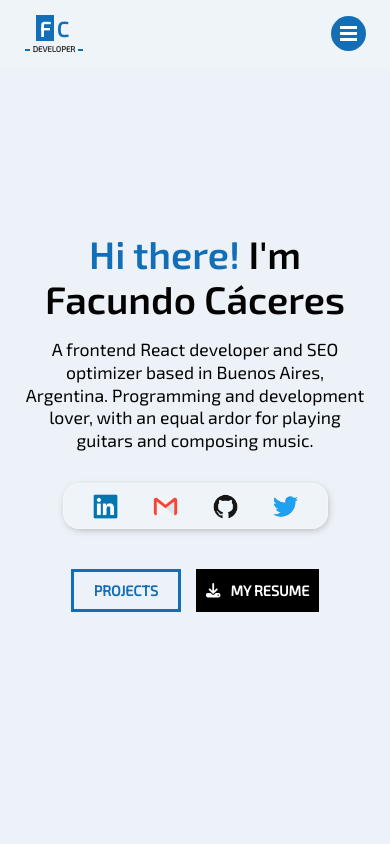
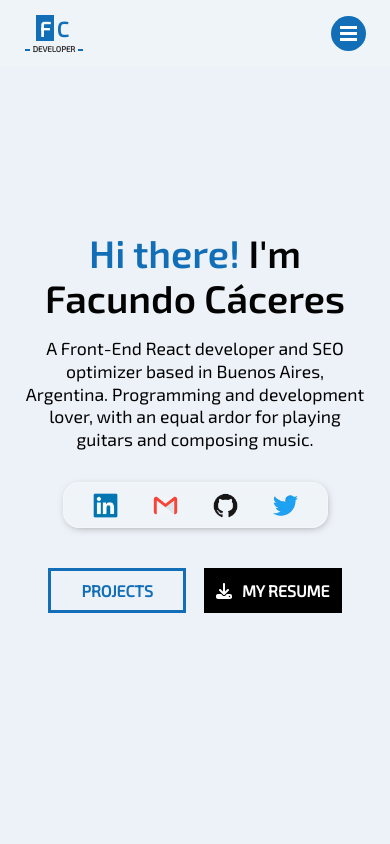
Before and after one commit to facudam/portfolio, a React (Vite) app: page / in a window 390 px wide. Shown: the top 844 px of the page. Built offline with nearby package versions, Linux system fonts and the light colour scheme.

Commit message:
moving typescript technology to Technologies I already work with and changing some sizes at header for mobile

```diff
--- a/src/components/Header/Header.css
+++ b/src/components/Header/Header.css
@@ -64,15 +64,15 @@
     display: flex;
     justify-content: center;
     align-items: center;
-    gap: 15px;
+    gap: 18px;
 }
 
 .main-header__link > a:first-child{
     position: relative;
-    padding: 10px 20px;
+    padding: 10px 30px;
     text-align: center;
     text-decoration: none;
-    font-size: .9rem;
+    font-size: 1rem;
     text-transform: uppercase;
     font-weight: 700;
     border: 3px solid var(--violet);
@@ -111,12 +111,12 @@
 
 .main-header__link a:nth-child(2) {
     position: relative;
-    padding: 10px 7px;
+    padding: 10px 9px;
     border: 3px solid var(--color-button);
     background-color: var(--color-button);
     color: #fff;
     text-decoration: none;
-    font-size: .9rem;
+    font-size: 1rem;
     font-weight: 700;
     text-transform: uppercase;
     transition: all 1s ease;
--- a/src/components/Header/Header.jsx
+++ b/src/components/Header/Header.jsx
@@ -12,7 +12,7 @@ export const Header = () => {
             <div className='introducing-titles'>
                 <div className='main-header__titles'>
                     <h1 className='title-font'><span>Hi there! </span>I'm Facundo Cáceres</h1>
-                    <p>A frontend React developer and SEO optimizer based in Buenos Aires, Argentina. Programming and development lover, with an equal ardor for playing guitars and composing music. </p>
+                    <p>A Front-End React developer and SEO optimizer based in Buenos Aires, Argentina. Programming and development lover, with an equal ardor for playing guitars and composing music. </p>
                     <div className='main-header__navigation'>
                         <ContactLink href='https://www.linkedin.com/in/facundo-caceres-dev/' src={ LINKEDIN } alt='linkedin logo' title='linkedin' />
                         <ContactLink href='mailto: facundocaceres.email@gmail.com' src={ GMAIL } alt='gmail logo' title='email' />
--- a/src/sections/skills/Skills.jsx
+++ b/src/sections/skills/Skills.jsx
@@ -25,10 +25,10 @@ export const Skills = () => {
                 <Technology imageLink={ GIT } alt='git logo' title='git' />
                 <Technology imageLink={ GITHUB } alt='github logo' title='github' />
                 <Technology imageLink={ TAILWIND } alt='tailwind logo' title='tailwind' />
+                <Technology imageLink={ TYPESCRIPT } alt='typescript logo' title='typescript' />
             </div>
             <p>Technologies currently studying:</p>
             <div className='skills-section__technologies flex-row'>
-                <Technology imageLink={ TYPESCRIPT } alt='typescript logo' title='typescript' />
 
                 <Technology imageLink={NEXTJS} alt='next js logo' title='next.js'/>
                 <Technology imageLink={ SASS } alt='sass logo'  title='sass'/>
```
